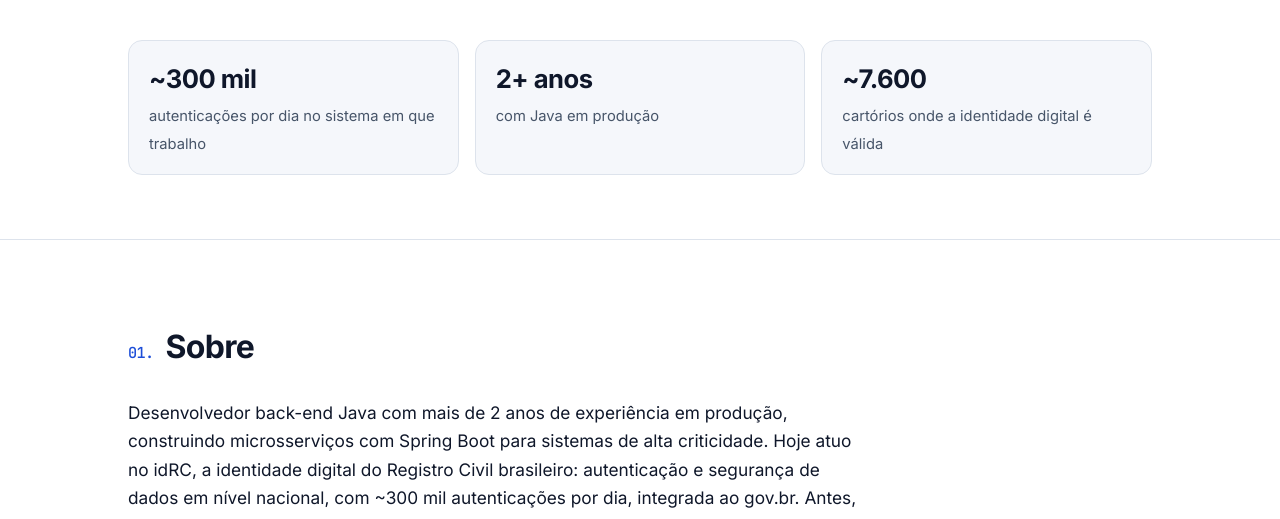
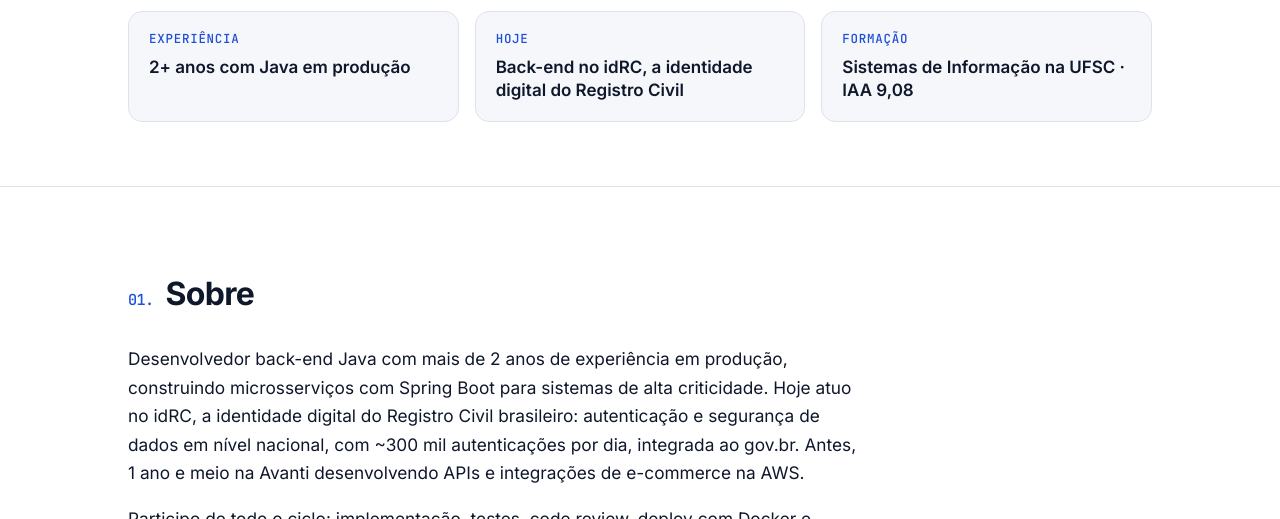
Before and after one commit to tomsalescamargo/tomsalescamargo.github.io, an Astro site: page / in a window 1280 px wide. Shown: the part 581-1100 px from the top of the page. Built offline with nearby package versions, Linux system fonts and the light colour scheme; Astro itself is replaced by a stand-in of ours.

Commit message:
feat: make the hero about me instead of system metrics
The three cards now show experience, current role and education.
The headline says what I build and the areas I focus on.

```diff
--- a/src/components/Hero.astro
+++ b/src/components/Hero.astro
@@ -54,14 +54,14 @@ const t = useTranslations(locale);
     />
   </div>
   <div class="container">
-    <ul class="metrics">
-      {profile.metrics.map((m) => (
-        <li>
-          <strong>{m.value}</strong>
-          <span>{m.label}</span>
-        </li>
+    <dl class="facts">
+      {profile.facts.map((f) => (
+        <div>
+          <dt>{f.label}</dt>
+          <dd>{f.value}</dd>
+        </div>
       ))}
-    </ul>
+    </dl>
   </div>
 </section>
 
@@ -121,27 +121,29 @@ const t = useTranslations(locale);
     border: 4px solid var(--surface);
     box-shadow: var(--shadow);
   }
-  .metrics {
-    list-style: none;
+  .facts {
     display: grid;
     grid-template-columns: repeat(3, 1fr);
     gap: 1rem;
-    margin-top: clamp(2.5rem, 6vw, 3.5rem);
+    margin: clamp(2.5rem, 6vw, 3.5rem) 0 0;
   }
-  .metrics li {
+  .facts div {
     padding: 1.1rem 1.25rem;
     border: 1px solid var(--border);
     border-radius: var(--radius);
     background: var(--surface);
   }
-  .metrics strong {
-    display: block;
-    font-size: 1.6rem;
-    letter-spacing: -0.02em;
+  .facts dt {
+    font-family: var(--font-mono);
+    font-size: 0.78rem;
+    text-transform: uppercase;
+    letter-spacing: 0.06em;
+    color: var(--accent);
   }
-  .metrics span {
-    color: var(--muted);
-    font-size: 0.92rem;
+  .facts dd {
+    margin: 0.35rem 0 0;
+    font-weight: 600;
+    line-height: 1.4;
   }
   @media (max-width: 760px) {
     .grid {
@@ -154,10 +156,10 @@ const t = useTranslations(locale);
     .photo {
       width: 140px;
     }
-    .metrics li {
+    .facts div {
       padding: 0.85rem 1rem;
     }
-    .metrics {
+    .facts {
       grid-template-columns: 1fr;
     }
   }
--- a/src/data/profile.ts
+++ b/src/data/profile.ts
@@ -13,16 +13,16 @@ const pt: Profile = {
   shortName: "Tom Sales",
   role: "Desenvolvedor Backend Java Júnior",
   headline:
-    "Construo microsserviços com Java e Spring Boot para sistemas de alta criticidade. Hoje trabalho no idRC, a identidade digital do Registro Civil brasileiro.",
+    "Desenvolvo microsserviços e APIs REST com Java e Spring Boot, com foco em autenticação, integração de sistemas e cloud (AWS).",
   location: "Florianópolis, SC",
   email,
   github,
   linkedin,
   cv: "/cv/Tom-Sales-Camargo-Backend-Java-Jr.pdf",
-  metrics: [
-    { value: "~300 mil", label: "autenticações por dia no sistema em que trabalho" },
-    { value: "2+ anos", label: "com Java em produção" },
-    { value: "~7.600", label: "cartórios onde a identidade digital é válida" },
+  facts: [
+    { label: "Experiência", value: "2+ anos com Java em produção" },
+    { label: "Hoje", value: "Back-end no idRC, a identidade digital do Registro Civil" },
+    { label: "Formação", value: "Sistemas de Informação na UFSC · IAA 9,08" },
   ],
   // Mesmo texto do "Sobre" do LinkedIn (os destaques em tópicos ficam na seção Experiência).
   about: [
@@ -273,13 +273,13 @@ const en: Profile = {
   ...pt,
   role: "Junior Backend Developer (Java)",
   headline:
-    "I build Java and Spring Boot microservices for mission-critical systems. Currently working on idRC, the digital identity of Brazil's Civil Registry.",
+    "I build microservices and REST APIs with Java and Spring Boot, focused on authentication, systems integration and cloud (AWS).",
   location: "Florianópolis, Brazil",
   cv: "/cv/Tom-Sales-Camargo-Backend-Java-Developer-EN.pdf",
-  metrics: [
-    { value: "~300K", label: "authentications per day on the system I work on" },
-    { value: "2+ years", label: "of Java in production" },
-    { value: "~7,600", label: "registry offices where the digital ID is valid" },
+  facts: [
+    { label: "Experience", value: "2+ years of Java in production" },
+    { label: "Currently", value: "Back-end at idRC, the digital ID of Brazil's Civil Registry" },
+    { label: "Education", value: "Information Systems at UFSC · GPA 9.08/10" },
   ],
   about: [
     "Java back-end developer with 2+ years of production experience, building Spring Boot microservices for mission-critical systems. I currently work on idRC, the digital identity of Brazil's Civil Registry: authentication and data security at national scale, with ~300K authentications per day, integrated with gov.br (Brazil's federal login). Before that, a year and a half at Avanti building APIs and e-commerce integrations on AWS.",
```
Also changed, not shown: src/data/types.ts (+4 -3 lines), tests/profile.test.ts (+1 -1 lines).
